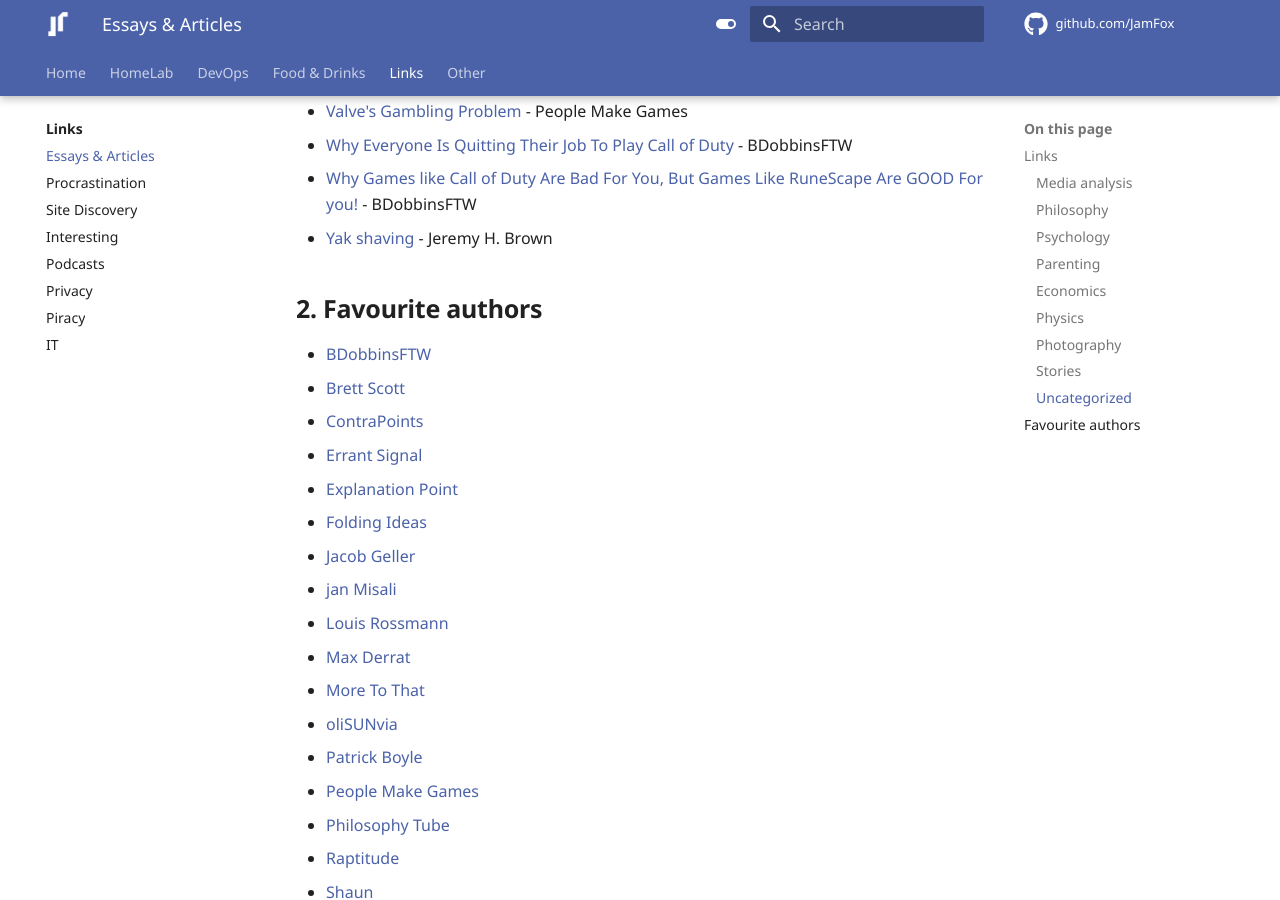
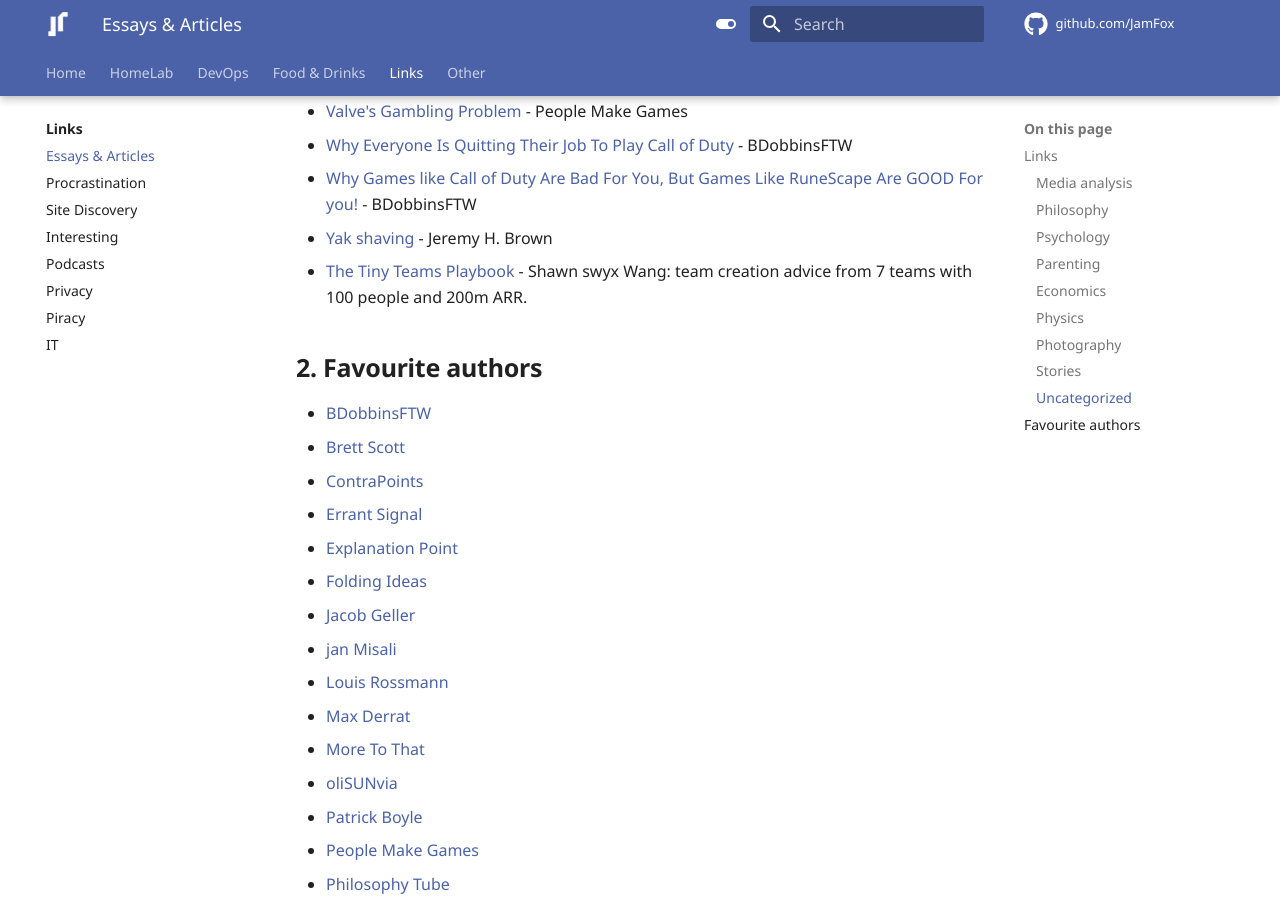
Before and after one commit to JamFox/docs.jamfox.dev, an MkDocs documentation site: the page built from docs/content/links/essays.md, in a window 1280 px wide and 900 px high, scrolled down 5554 px. Built offline with MkDocs 1.6.1 and Material for MkDocs 9.7.7, drawn with Linux system fonts in a browser that asks for light colours; comment, search, counter and statistics services are not loaded.

Commit message:
somelinks

```diff
--- a/docs/content/links/essays.md
+++ b/docs/content/links/essays.md
@@ -148,6 +148,7 @@ An Empirical Investigation](https://economics.mit.edu/sites/default/files/public
 - [Why Everyone Is Quitting Their Job To Play Call of Duty](https://youtu.be/tubXWOJfU5A) - BDobbinsFTW
 - [Why Games like Call of Duty Are Bad For You, But Games Like RuneScape Are GOOD For you!](https://youtu.be/1ebhepOmWws) - BDobbinsFTW
 - [Yak shaving](https://projects.csail.mit.edu/gsb/old-archive/gsb-archive/gsb2000-02-11.html) - Jeremy H. Brown
+- [The Tiny Teams Playbook](https://www.latent.space/p/tiny) - Shawn swyx Wang: team creation advice from 7 teams with 100 people and 200m ARR.
 
 ## Favourite authors
 
```
Also changed, not shown: docs/content/links/sites.md (+1 -0 lines).
